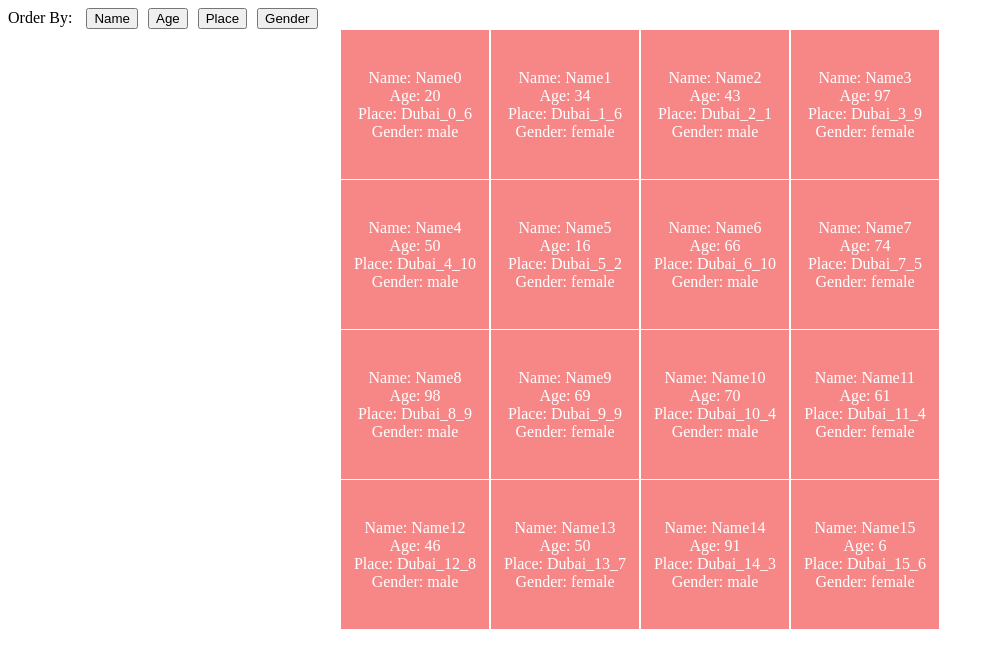
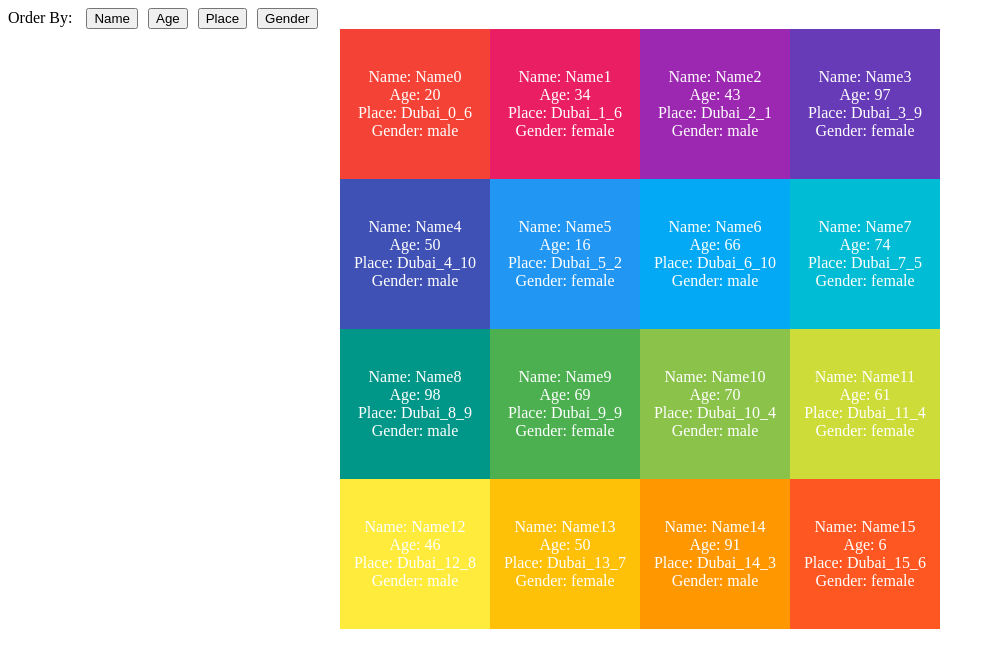
Before and after one commit to Rajagopalcr/TilesAnimation, a plain HTML site: page index.html in a window 1280 px wide. Shown: the whole page, without its empty margins (0-995 px from the left). Drawn offline with nearby package versions, Linux system fonts and the light colour scheme.

Commit message:
tilesColor

```diff
--- a/index.html
+++ b/index.html
@@ -16,7 +16,6 @@
 			position: absolute;
 			width: 150px;
 			height: 150px;
-			background: blue;
 			color: white;
 			float: left;
 		}
@@ -25,13 +24,11 @@
 		}
 
 		.tiles-container {
-			background: #f78787;
 			height: 100%;
 			display: flex;
 			flex-direction: column;
 			justify-content: center;
 			align-items: center;
-			border: 1px solid #fff;
 		}
 
 	</style>
@@ -48,6 +45,7 @@
 		         '0,150px','150px,150px','300px,150px','450px,150px',
 				 '0,300px','150px,300px','300px,300px','450px,300px',
 				 '0,450px','150px,450px','300px,450px','450px,450px'];
+	var colors = ['#F44336','#E91E63','#9C27B0','#673AB7','#3F51B5','#2196F3','#03A9F4','#00BCD4','#009688','#4CAF50','#8BC34A','#CDDC39','#FFEB3B','#FFC107','#FF9800','#FF5722'];
 	function myFun(){
 		var _temp = "";
 		for(var i=0;i<16;i++){
@@ -64,7 +62,7 @@
 			 divId: divId
 			};
 			arr.push(obj);
-			_temp = _temp + '<div class="tile" id='+divId+' style="left:'+configValue[i].split(",")[0]+';top:'+configValue[i].split(",")[1]+';"><div class="tiles-container"><div class="name">Name: '+name+'</div><div class="age">Age: '+age+'</div><div class="place">Place: '+place+'</div><div class="gender">Gender: '+gender+'</div></div></div>';
+			_temp = _temp + '<div class="tile" id='+divId+' style="left:'+configValue[i].split(",")[0]+';top:'+configValue[i].split(",")[1]+';background:'+colors[i]+'"><div class="tiles-container"><div class="name">Name: '+name+'</div><div class="age">Age: '+age+'</div><div class="place">Place: '+place+'</div><div class="gender">Gender: '+gender+'</div></div></div>';
 		}
 		document.getElementById("container").innerHTML+=_temp;
 	}
```
